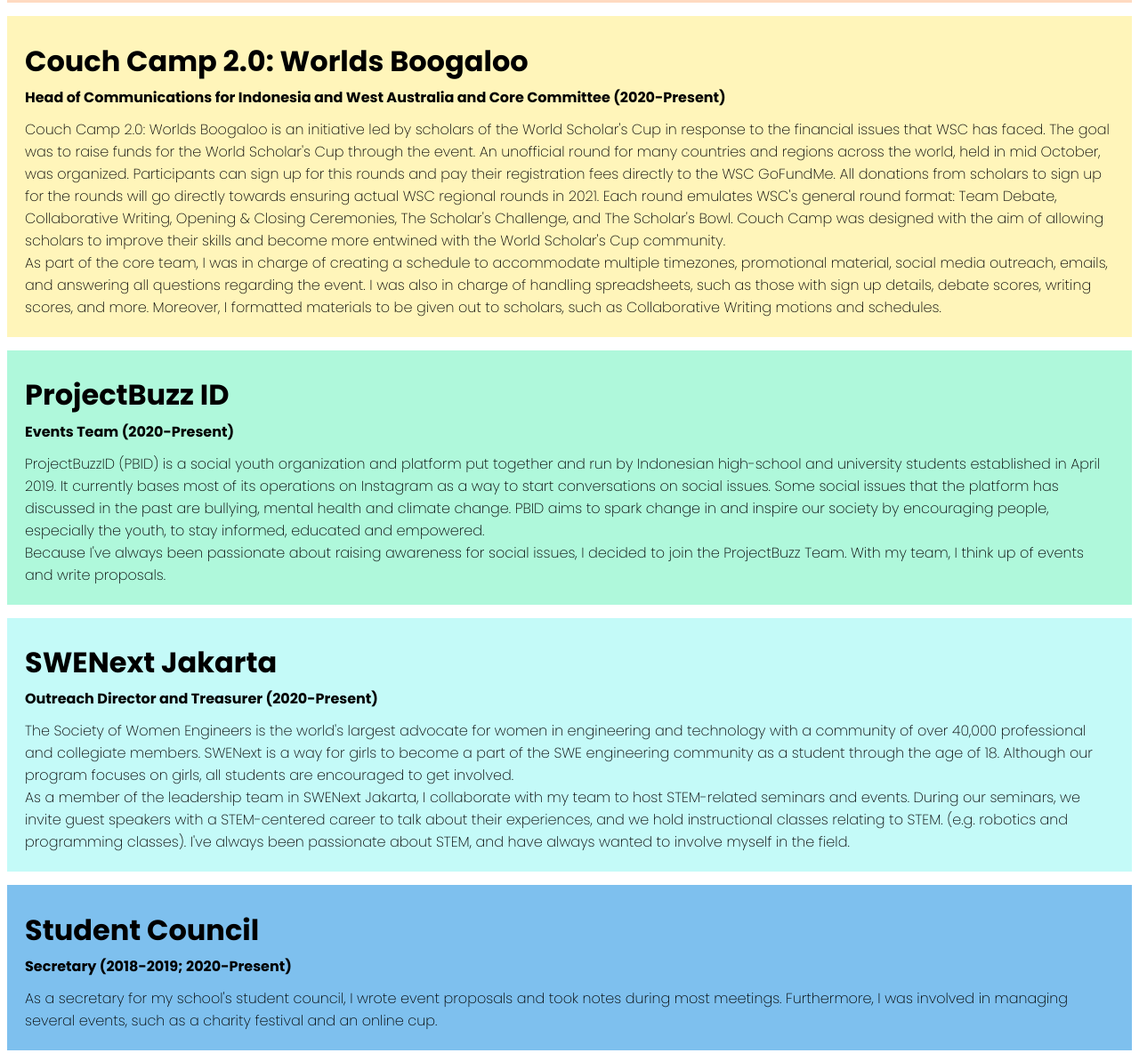
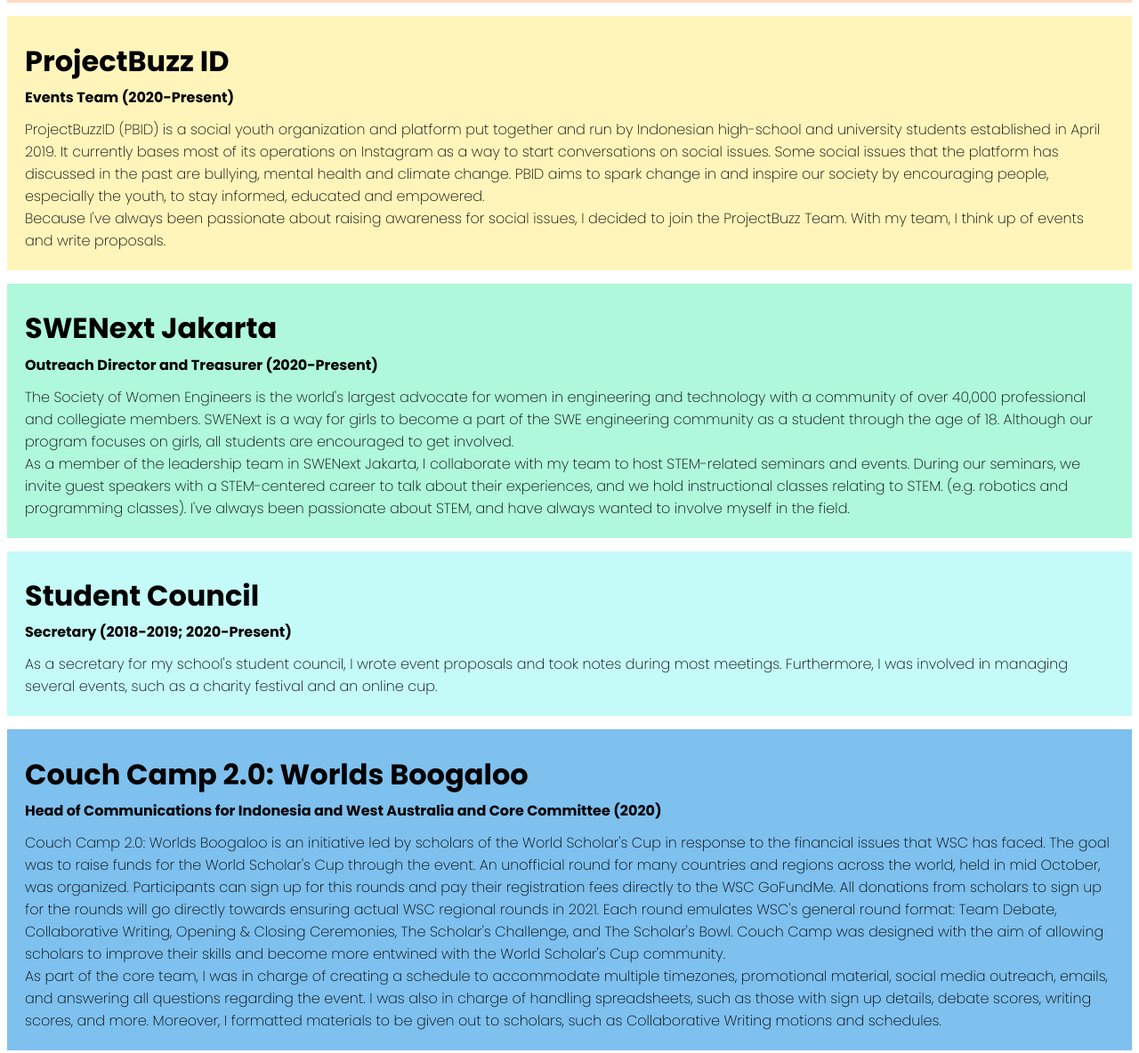
Before and after one commit to elaineezhu/elaineezhu.github.io, a plain HTML site: page activities.html in a window 1280 px wide. Shown: the part 880-2064 px from the top of the page at 89% size. Drawn offline with nearby package versions, Linux system fonts and the light colour scheme.

Commit message:
Update activities.html

```diff
--- a/activities.html
+++ b/activities.html
@@ -27,29 +27,28 @@
             <p style="font-weight: 200;">Pwaasitivity is an Instagram initiative to spread positivity among the World Scholar's Cup community. We receive submissions about scholars' positive experiences in the World Scholar's Cup through Direct Messages and/or Tellonym. These submissions are filtered out to ensure that the content is appropriate and family-friendly. Content that passes our filtering process will then be posted on our <b><u><a href="https://instagram.com/pwaasitivity">Instagram page.</a></u></b> We also post Instagram story templates and filters related to the World Scholar's Cup.<br> I co-founded this organization with a few friends in the summer of 2019 in hopes that scholars who participated in the World Scholar's Cup can have a platform to express their love to the community. We started this initiative as a way to give back to the WSC community, which has always been so supportive and accepting of us.</p>
           </div>
           <br>
-
           <div class="activities3">
-            <h1 style="margin-bottom: -17px;">Couch Camp 2.0: Worlds Boogaloo</h1>
-            <h4 style="margin-bottom: -5px;">Head of Communications for Indonesia and West Australia and Core Committee (2020-Present)</h4>
-            <p style="font-weight: 200;">Couch Camp 2.0: Worlds Boogaloo is an initiative led by scholars of the World Scholar's Cup in response to the financial issues that WSC has faced. The goal was to raise funds for the World Scholar's Cup through the event. An unofficial round for many countries and regions across the world, held in mid October, was organized. Participants can sign up for this rounds and pay their registration fees directly to the WSC GoFundMe. All donations from scholars to sign up for the rounds will go directly towards ensuring actual WSC regional rounds in 2021. Each round emulates WSC's general round format: Team Debate, Collaborative Writing, Opening & Closing Ceremonies, The Scholar's Challenge, and The Scholar's Bowl. Couch Camp was designed with the aim of allowing scholars to improve their skills and become more entwined with the World Scholar's Cup community. <br> As part of the core team, I was in charge of creating a schedule to accommodate multiple timezones, promotional material, social media outreach, emails, and answering all questions regarding the event. I was also in charge of handling spreadsheets, such as those with sign up details, debate scores, writing scores, and more. Moreover, I formatted materials to be given out to scholars, such as Collaborative Writing motions and schedules.</p>
-          </div>
-          <br>
-          <div class="activities4">
             <h1 style="margin-bottom: -17px;">ProjectBuzz ID</h1>
             <h4 style="margin-bottom: -5px;">Events Team (2020-Present)</h4>
             <p style="font-weight: 200;">ProjectBuzzID (PBID) is a social youth organization and platform put together and run by Indonesian high-school and university students established in April 2019. It currently bases most of its operations on Instagram as a way to start conversations on social issues. Some social issues that the platform has discussed in the past are bullying, mental health and climate change. PBID aims to spark change in and inspire our society by encouraging people, especially the youth, to stay informed, educated and empowered. <br> Because I've always been passionate about raising awareness for social issues, I decided to join the ProjectBuzz Team. With my team, I think up of events and write proposals.</p>
           </div>
           <br>
-          <div class="activities5">
+          <div class="activities4">
             <h1 style="margin-bottom: -17px;">SWENext Jakarta</h1>
             <h4 style="margin-bottom: -5px;">Outreach Director and Treasurer (2020-Present)</h4>
             <p style="font-weight: 200;">The Society of Women Engineers is the world's largest advocate for women in engineering and technology with a community of over 40,000 professional and collegiate members. SWENext is a way for girls to become a part of the SWE engineering community as a student through the age of 18. Although our program focuses on girls, all students are encouraged to get involved. <br> As a member of the leadership team in SWENext Jakarta, I collaborate with my team to host STEM-related seminars and events. During our seminars, we invite guest speakers with a STEM-centered career to talk about their experiences, and we hold instructional classes relating to STEM. (e.g. robotics and programming classes). I've always been passionate about STEM, and have always wanted to involve myself in the field.</p>
           </div>
           <br>
-          <div class="activities6">
+          <div class="activities5">
             <h1 style="margin-bottom: -17px;">Student Council</h1>
             <h4 style="margin-bottom: -5px;">Secretary (2018-2019; 2020-Present)</h4>
             <p style="font-weight: 200;">As a secretary for my school's student council, I wrote event proposals and took notes during most meetings. Furthermore, I was involved in managing several events, such as a charity festival and an online cup. </p>
+          </div>
+          <br>
+          <div class="activities6">
+            <h1 style="margin-bottom: -17px;">Couch Camp 2.0: Worlds Boogaloo</h1>
+            <h4 style="margin-bottom: -5px;">Head of Communications for Indonesia and West Australia and Core Committee (2020)</h4>
+            <p style="font-weight: 200;">Couch Camp 2.0: Worlds Boogaloo is an initiative led by scholars of the World Scholar's Cup in response to the financial issues that WSC has faced. The goal was to raise funds for the World Scholar's Cup through the event. An unofficial round for many countries and regions across the world, held in mid October, was organized. Participants can sign up for this rounds and pay their registration fees directly to the WSC GoFundMe. All donations from scholars to sign up for the rounds will go directly towards ensuring actual WSC regional rounds in 2021. Each round emulates WSC's general round format: Team Debate, Collaborative Writing, Opening & Closing Ceremonies, The Scholar's Challenge, and The Scholar's Bowl. Couch Camp was designed with the aim of allowing scholars to improve their skills and become more entwined with the World Scholar's Cup community. <br> As part of the core team, I was in charge of creating a schedule to accommodate multiple timezones, promotional material, social media outreach, emails, and answering all questions regarding the event. I was also in charge of handling spreadsheets, such as those with sign up details, debate scores, writing scores, and more. Moreover, I formatted materials to be given out to scholars, such as Collaborative Writing motions and schedules.</p>
           </div>
           <br>
           <div class="activities7">
```
